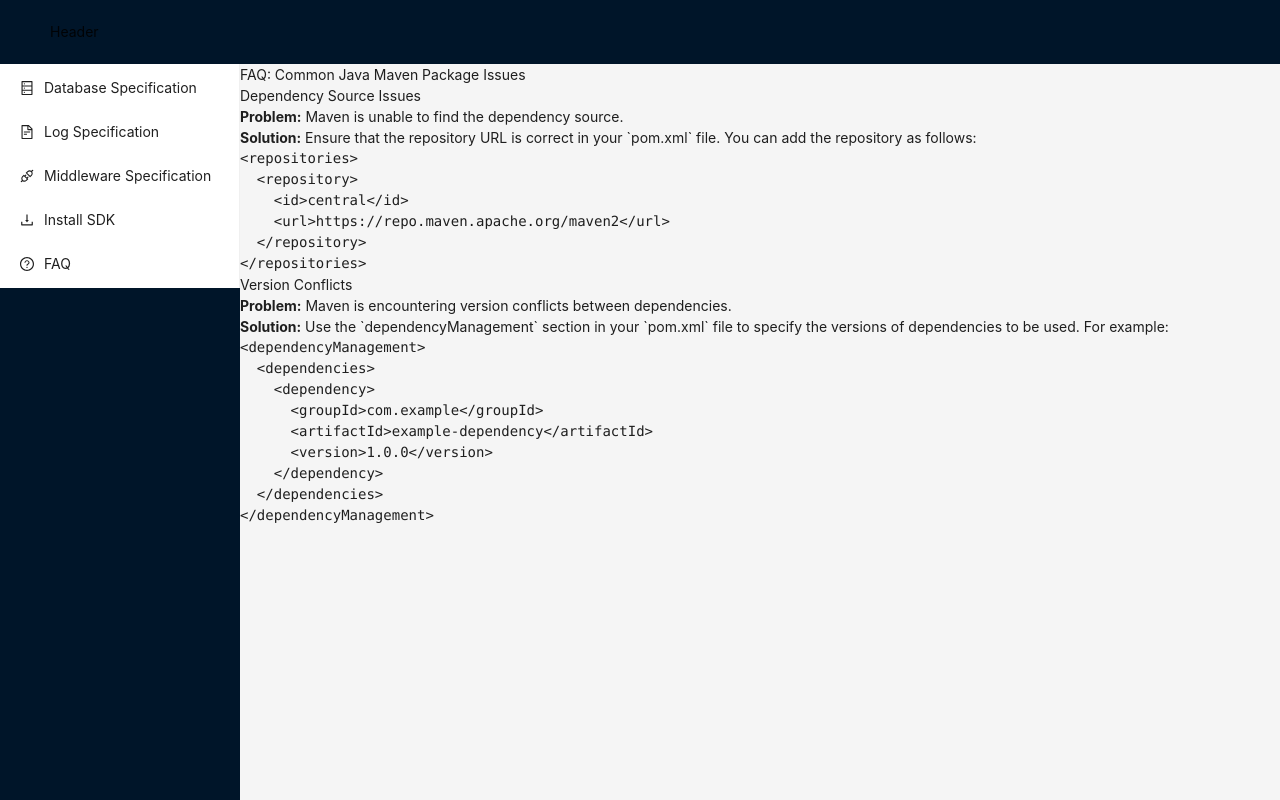
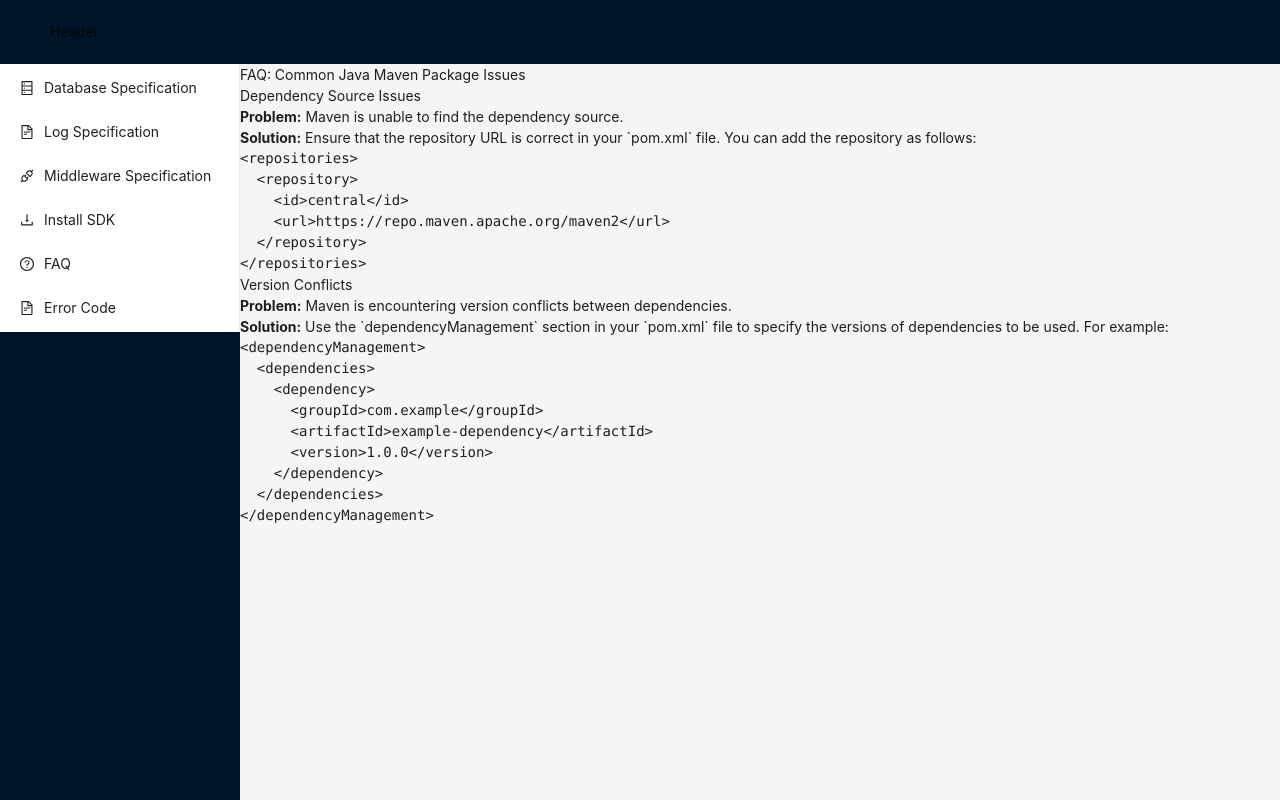
Before and after one commit to phodal/sdk-dx-example, a Next.js app: page /faq in a window 1280 px wide. Built offline with nearby package versions, Linux system fonts and the light colour scheme; what @ant-design/nextjs-registry would draw is missing.

Commit message:
chore: add error code

```diff
--- a/src/app/AntSider.tsx
+++ b/src/app/AntSider.tsx
@@ -35,6 +35,11 @@ const items: MenuProps["items"] = [
     icon: <QuestionCircleOutlined />,
     label: <a href="/faq">FAQ</a>,
   },
+  {
+    key: "errorcode",
+    icon: <FileTextOutlined />,
+    label: <a href="/spec/errorcode">Error Code</a>,
+  }
 ];
 
 const AntSider = (props: React.ComponentProps<typeof Layout.Sider>) => {
```
